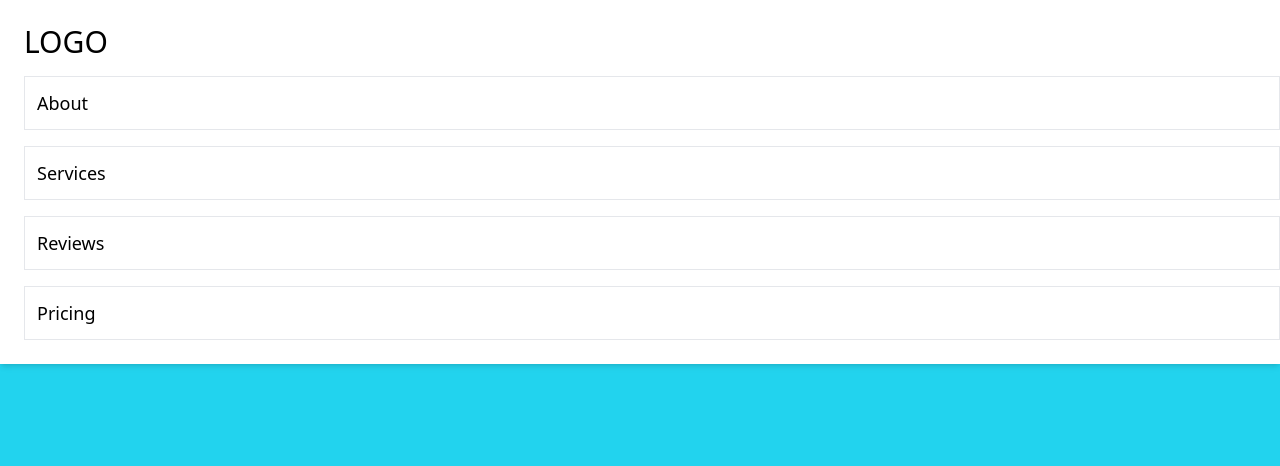
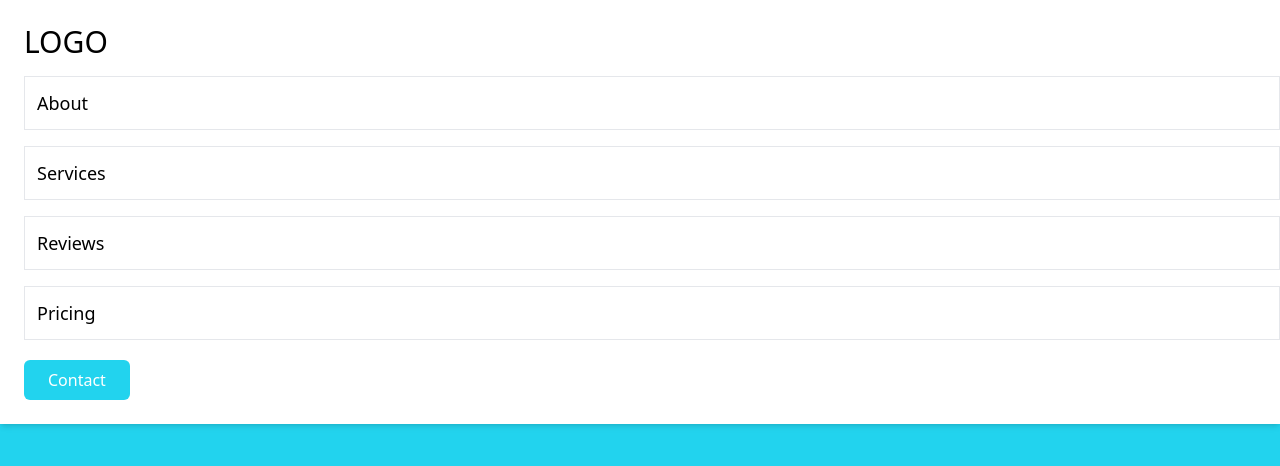
Before and after one commit to reyjean1026/nextjs, a Next.js app: page / in a window 1280 px wide. Shown: the top 466 px of the page. Built offline with nearby package versions, Linux system fonts and the light colour scheme.

Commit message:
button added
button added

```diff
--- /dev/null
+++ b/components/Button.js
@@ -0,0 +1,9 @@
+import React from 'react'
+
+export default function Button() {
+  return (
+    <div className='bg-cyan-400 text-white font-medium py-2 px-6 rounded-md hover:bg-cyan-500 duration-300 w-fit cursor-pointer mt-5'>
+      Contact
+    </div>
+  )
+}
--- a/components/Navbar.js
+++ b/components/Navbar.js
@@ -1,4 +1,5 @@
 import React from 'react'
+import Button from './Button'
 import Logo from './Logo'
 import NavLinks from './NavLinks'
 
@@ -10,6 +11,7 @@ const Navbar = () => {
             </div>
             <ul>
                 <NavLinks/>
+                <Button/>
             </ul>
         </div>
     )
```
